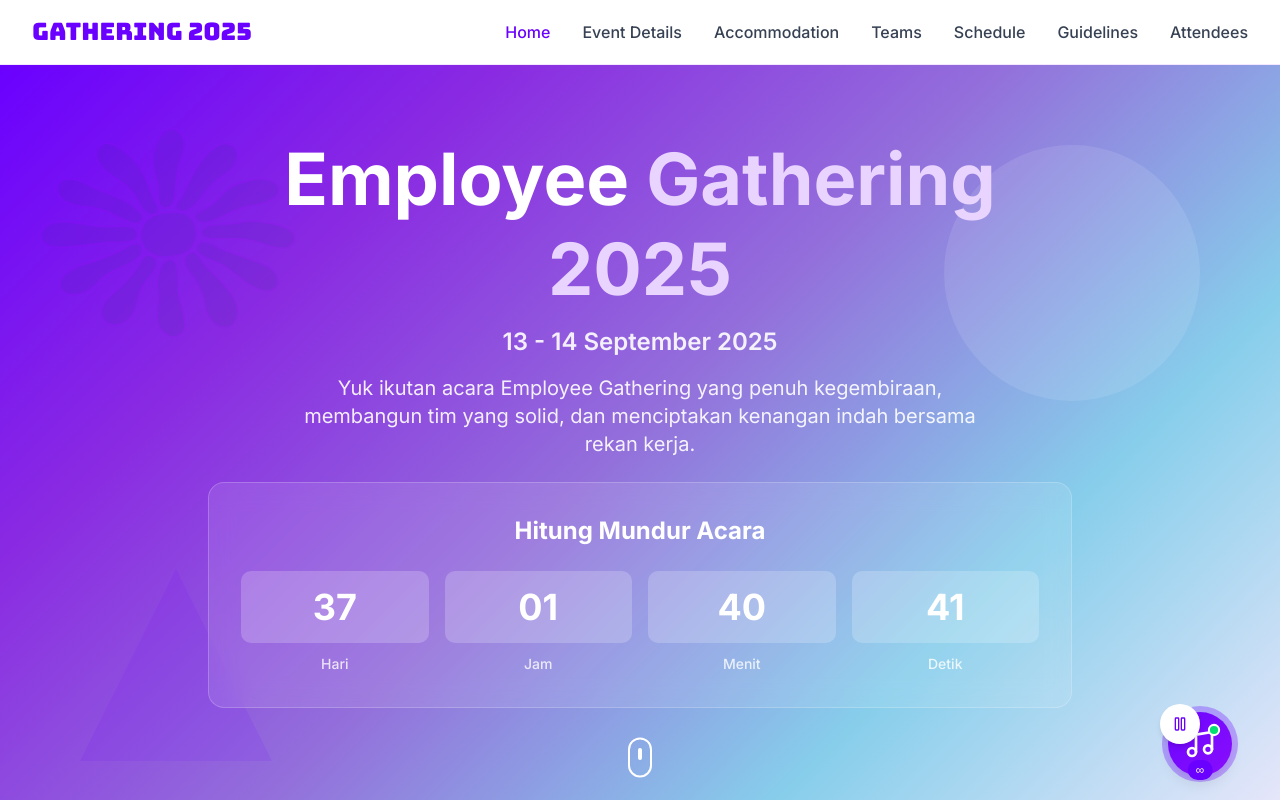
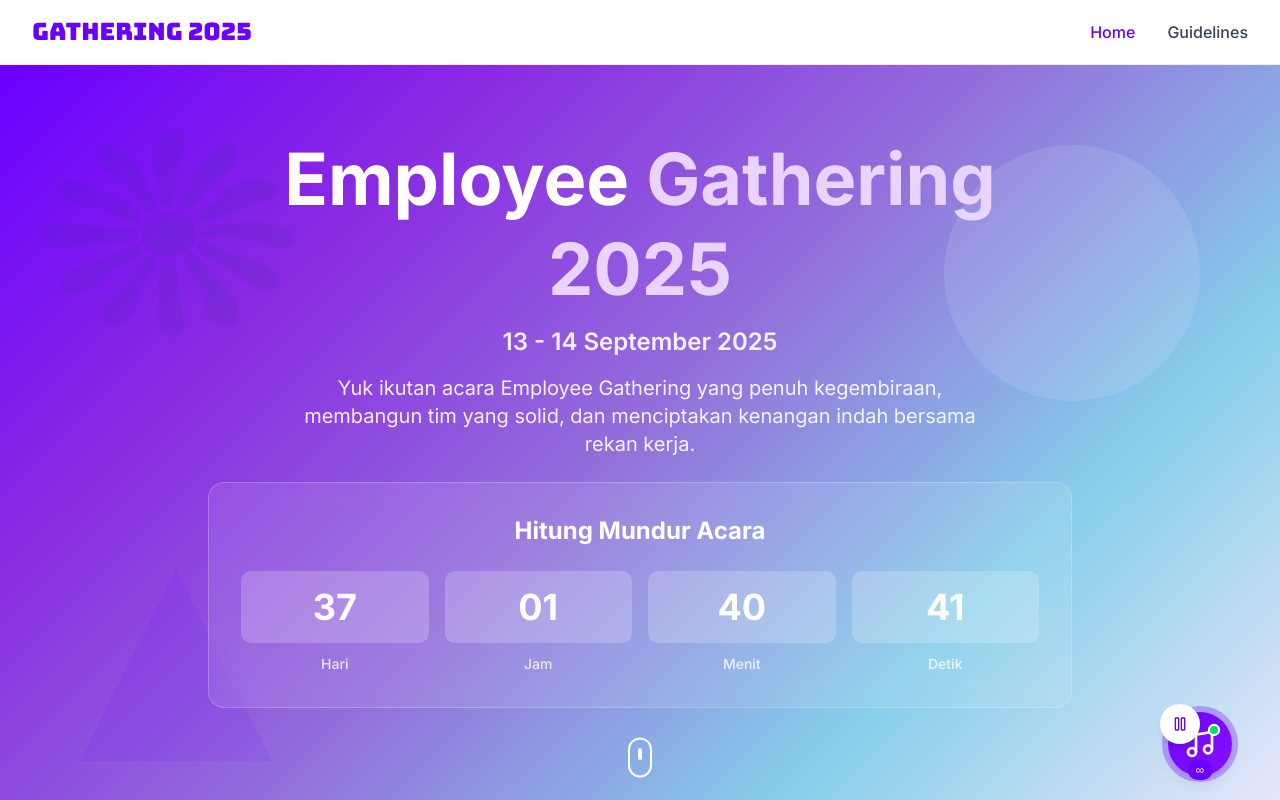
Before and after one commit to mirzaq19/sigs-gathering, a Next.js app: page / in a window 1280 px wide. Shown: the top 800 px of the page. Built offline with nearby package versions, Linux system fonts and the light colour scheme.

Commit message:
fix: comment out unused navigation items for cleaner code

```diff
--- a/components/navigation.tsx
+++ b/components/navigation.tsx
@@ -16,13 +16,13 @@ const bungee = Bungee({
 
 const navItems = [
   { href: '/', label: 'Home' },
-  { href: '/event-details', label: 'Event Details' },
+  // { href: '/event-details', label: 'Event Details' },
   // { href: '/transportation', label: 'Transportation' },
-  { href: '/accommodation', label: 'Accommodation' },
-  { href: '/teams', label: 'Teams' },
-  { href: '/schedule', label: 'Schedule' },
+  // { href: '/accommodation', label: 'Accommodation' },
+  // { href: '/teams', label: 'Teams' },
+  // { href: '/schedule', label: 'Schedule' },
   { href: '/guidelines', label: 'Guidelines' },
-  { href: '/attendees', label: 'Attendees' },
+  // { href: '/attendees', label: 'Attendees' },
 ];
 
 const Navigation = () => {
```
